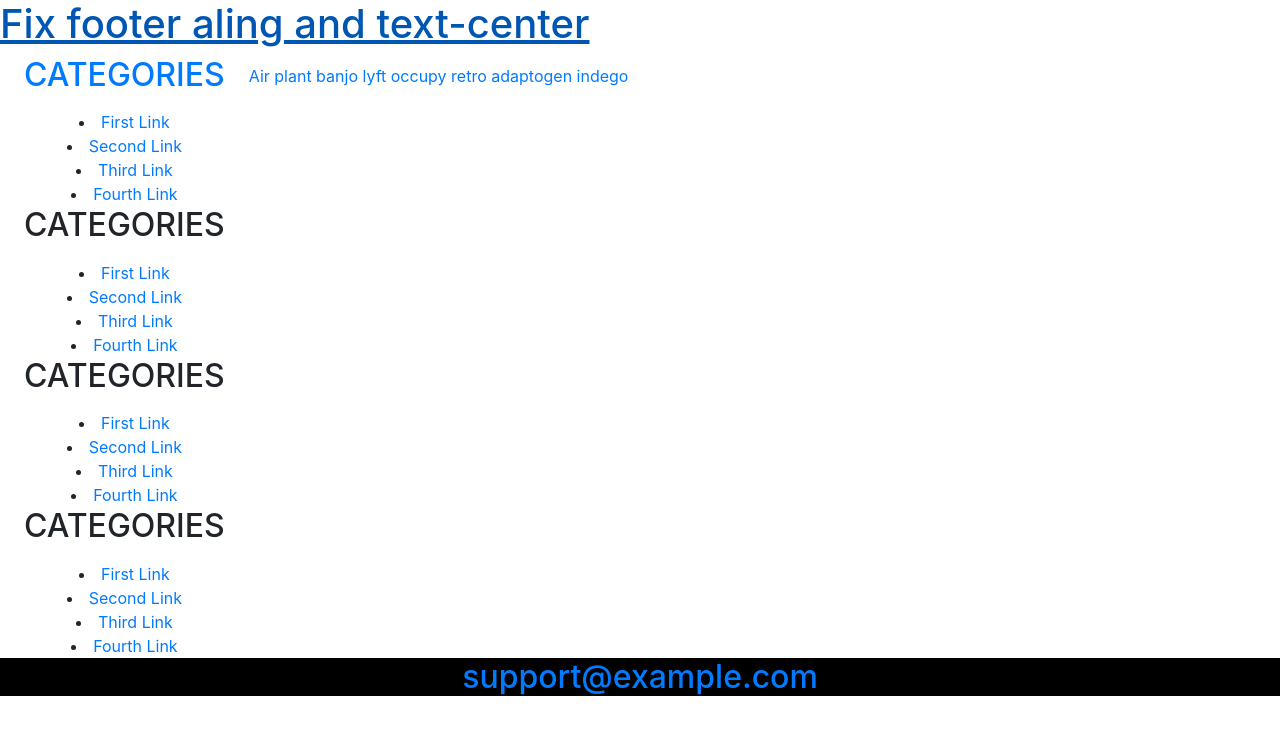
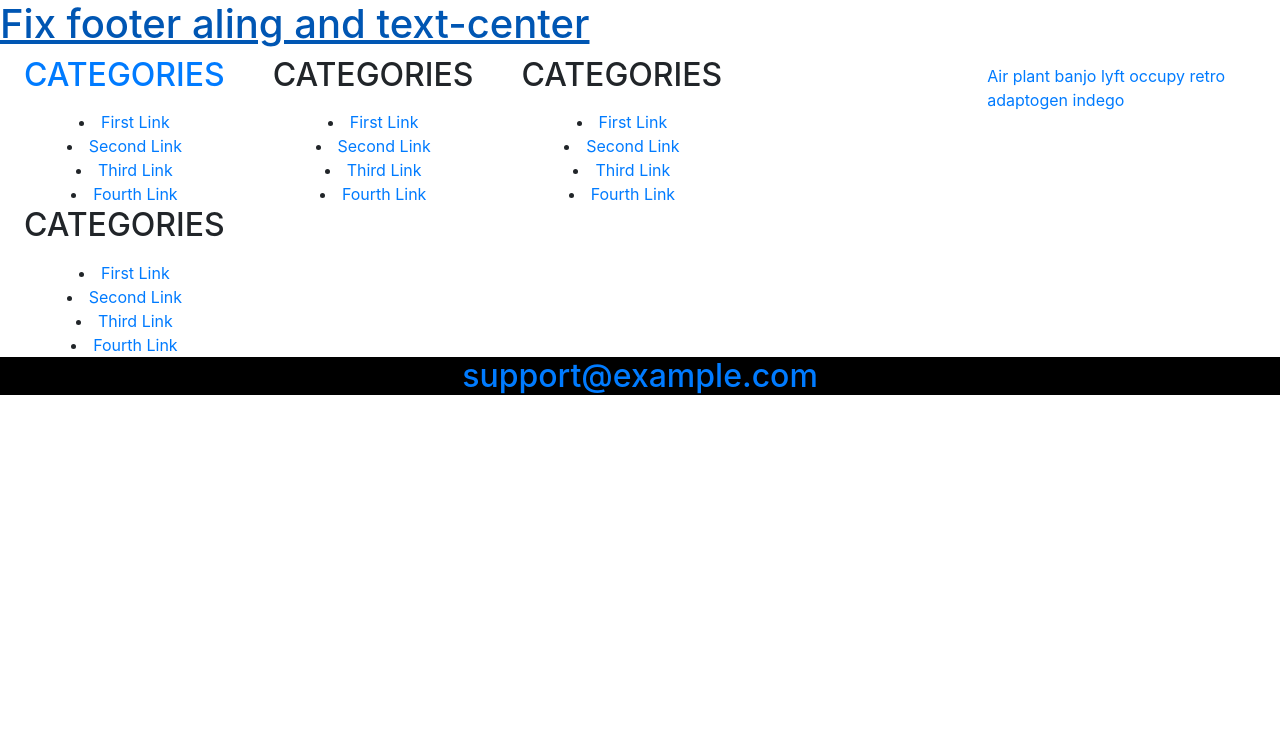
Before and after one commit to Amarsingh21/footer, a plain HTML site: page index.html in a window 1280 px wide. Drawn offline with nearby package versions, Linux system fonts and the light colour scheme.

Commit message:
Update index.html

```diff
--- a/index.html
+++ b/index.html
@@ -9,7 +9,7 @@
 <h1> Fix footer aling and text-center</h1>
 <footer class="text-gray-700 body-font" style="width:100%;display:flex;">
       <p class="mt-2 text-sm text-gray-500">Air plant banjo lyft occupy retro adaptogen indego</p>
-    <div class="flex-grow flex flex-wrap md:pr-20 -mb-10 md:text-left text-center order-first">
+    <div class="flex-grow flex flex-wrap md:pr-20 -mb-10 md:text-left text-center order-first"style="width:100%;display:flex;">
       <div class="lg:w-1/4 md:w-1/2 w-full px-4">
         <h2 class="title-font font-medium text-gray-900 tracking-widest text-sm mb-3">CATEGORIES</h2>
         <nav class="list-none mb-10">
@@ -79,8 +79,6 @@
         </nav>
       </div>
     </div>
-  </div>
-  </div>
 </footer>
 <center>
   <div style="background-color:black">
```
